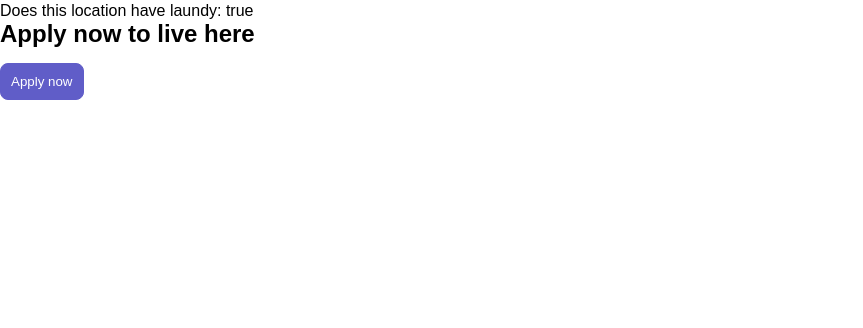
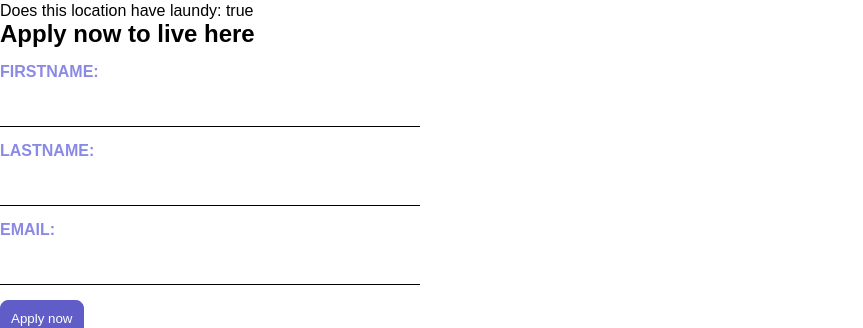
Before and after one commit to furkan-developer/workspace-introduction-to-angular-v18, an Angular app: page /details/0 in a window 1280 px wide. Shown: the part 922-1250 px from the top of the page, without its empty margins (0-863 px from the left). Before the commit the page ends 1022 px from the top, so only its background shows below. Built offline with nearby package versions, Linux system fonts and the light colour scheme.

Commit message:
feat: Add form to apply selected house for living
- Add form element to relevant template
- Create FormGroup instance to manage state of form (Reactive form approach)

```diff
--- a/src/app/details/details.component.ts
+++ b/src/app/details/details.component.ts
@@ -2,11 +2,12 @@ import { Component } from '@angular/core';
 import { ActivatedRoute } from '@angular/router';
 import { HousingLocation } from '../housing-location';
 import { HousingService } from '../housing.service';
+import { FormControl, FormGroup, ReactiveFormsModule } from '@angular/forms';
 
 @Component({
   selector: 'app-details',
   standalone: true,
-  imports: [],
+  imports: [ReactiveFormsModule],
   template: `
     <article>
     <img class="listing-photo" [src]="housingLocation?.photo" [alt]="housingLocation?.name">
@@ -24,7 +25,17 @@ import { HousingService } from '../housing.service';
     </section>
     <section class="listing-apply">
       <h2 class="section-heading">Apply now to live here</h2>
-      <button class="primary" type="button">Apply now</button>
+      <form [formGroup]="applyForm" (submit)="onSubmit()">
+        <label for="firstName">FirstName:</label>
+        <input id="firstName" type="text" formControlName="firstName">
+
+        <label for="lastName">LastName:</label>
+        <input id="lastName" type="text" formControlName="lastName">
+
+        <label for="email">Email:</label>
+        <input id="email" type="email" formControlName="email">
+        <button type="submit" class="primary">Apply now</button>
+      </form>
     </section>
   </article>
   `,
@@ -34,6 +45,12 @@ export class DetailsComponent {
   private housingLocationId!: number;
   housingLocation: HousingLocation | undefined;
 
+  applyForm = new FormGroup({
+    firstName: new FormControl(''),
+    lastName: new FormControl(''),
+    email: new FormControl(''),
+  });
+
   constructor(private route: ActivatedRoute,private housingService:HousingService) {
      route.params.subscribe(params => {
       this.housingLocationId = params['id']
@@ -41,4 +58,14 @@ export class DetailsComponent {
 
     this.housingLocation = housingService.getHousingLocationById(Number(this.housingLocationId));
   }
+
+  onSubmit(){
+    // TODO: handle datas inside applyFrom that is represent state of form
+
+    console.log({
+      firstName: this.applyForm.value.firstName ?? '',
+      lastName: this.applyForm.value.lastName ?? '',
+      email: this.applyForm.value.email ?? ''
+    });
+  }
 }
```
